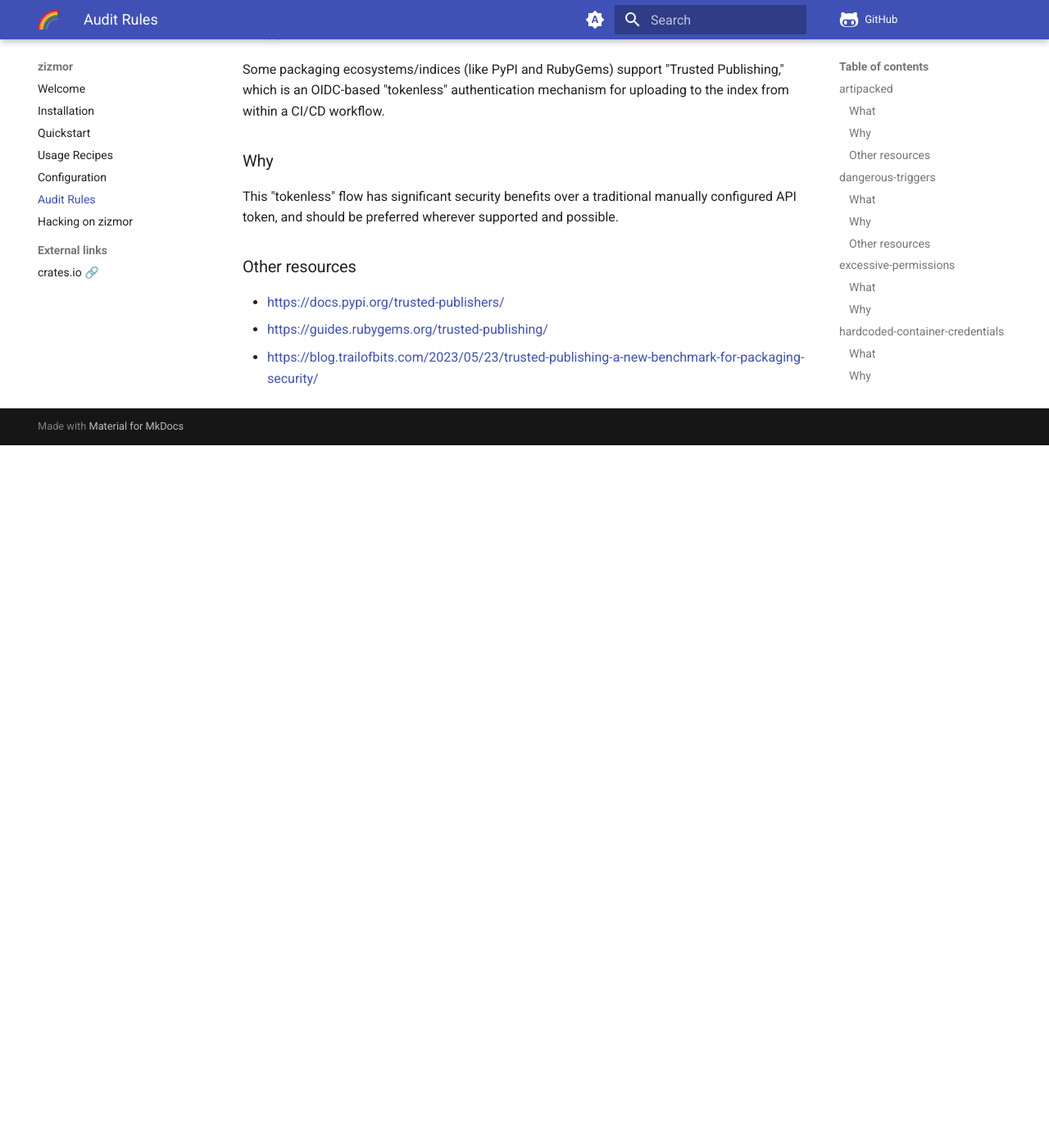
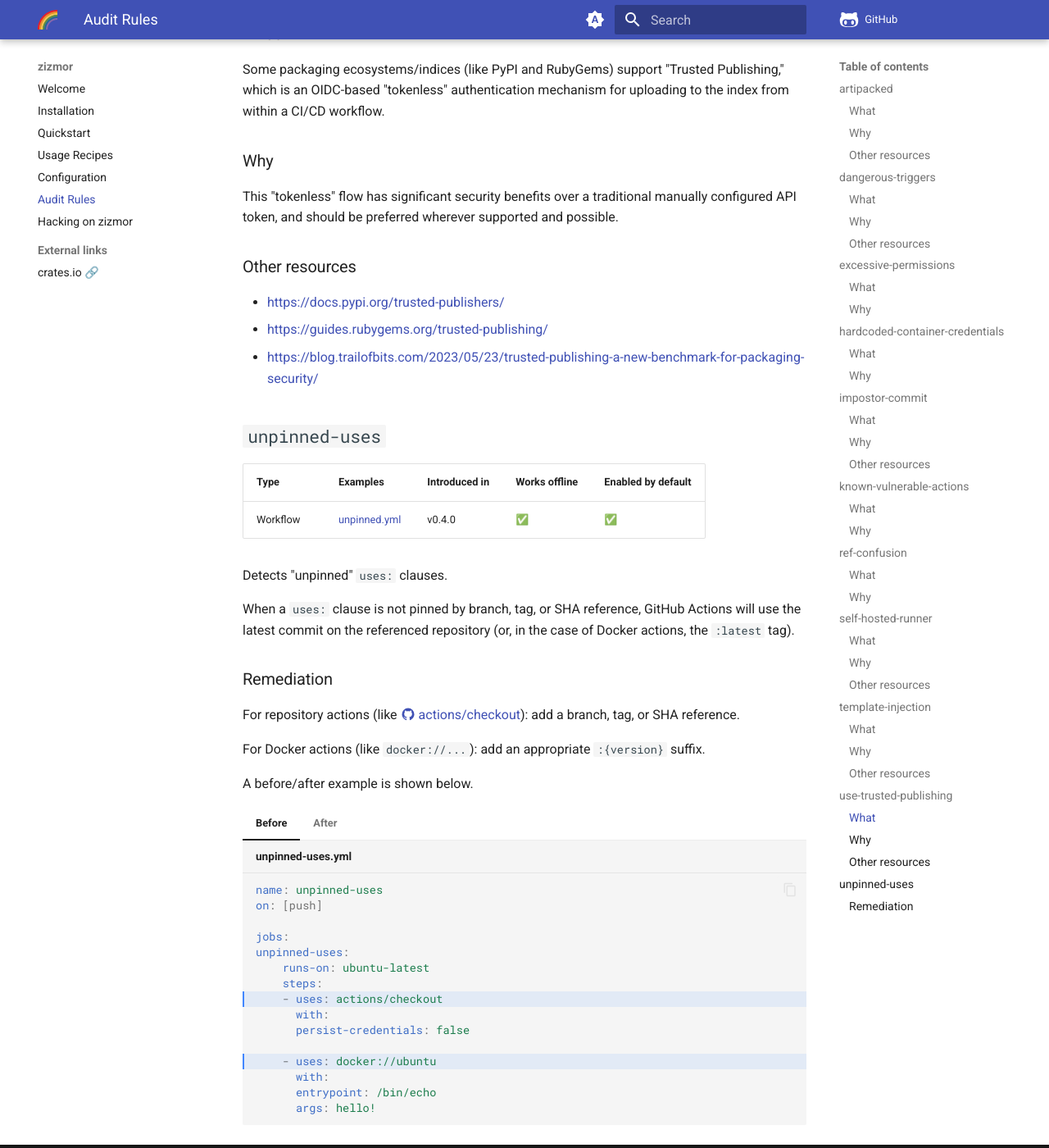
Before and after one commit to zizmorcore/zizmor, an MkDocs documentation site: the page built from docs/audits.md, in a window 1280 px wide and 1400 px high, scrolled down 5935 px. Shown: the whole window at 82% size. Built offline with MkDocs 1.6.1 and Material for MkDocs 9.7.7, drawn with Linux system fonts in a browser that asks for light colours; comment, search, counter and statistics services are not loaded; before the commit the page ends 6478 px from its top, so only the background shows below that.

Commit message:
docs: add unpinned-uses docs

````diff
--- a/docs/audits.md
+++ b/docs/audits.md
@@ -259,3 +259,67 @@ and possible.
 * <https://docs.pypi.org/trusted-publishers/>
 * <https://guides.rubygems.org/trusted-publishing/>
 * <https://blog.trailofbits.com/2023/05/23/trusted-publishing-a-new-benchmark-for-packaging-security/>
+
+## `unpinned-uses`
+
+| Type     | Examples                     | Introduced in | Works offline  | Enabled by default |
+|----------|------------------------------|---------------|----------------|--------------------|
+| Workflow  | [unpinned.yml]              | v0.4.0        | ✅             | ✅                 |
+
+[unpinned.yml]: https://github.com/woodruffw/gha-hazmat/blob/main/.github/workflows/unpinned.yml
+
+Detects "unpinned" `uses:` clauses.
+
+When a `uses:` clause is not pinned by branch, tag, or SHA reference,
+GitHub Actions will use the latest commit on the referenced repository
+(or, in the case of Docker actions, the `:latest` tag).
+
+### Remediation
+
+For repository actions (like @actions/checkout): add a branch, tag, or SHA
+reference.
+
+For Docker actions (like `docker://...`): add an appropriate
+`:{version}` suffix.
+
+A before/after example is shown below.
+
+=== "Before"
+
+    ```yaml title="unpinned-uses.yml" hl_lines="8 12"
+    name: unpinned-uses
+    on: [push]
+
+    jobs:
+    unpinned-uses:
+        runs-on: ubuntu-latest
+        steps:
+        - uses: actions/checkout
+          with:
+          persist-credentials: false
+
+        - uses: docker://ubuntu
+          with:
+          entrypoint: /bin/echo
+          args: hello!
+    ```
+
+=== "After"
+
+    ```yaml title="unpinned-uses.yml" hl_lines="8 12"
+    name: unpinned-uses
+    on: [push]
+
+    jobs:
+    unpinned-uses:
+        runs-on: ubuntu-latest
+        steps:
+        - uses: actions/checkout@v4
+          with:
+          persist-credentials: false
+
+        - uses: docker://ubuntu:24.04
+          with:
+          entrypoint: /bin/echo
+          args: hello!
+    ```
--- a/mkdocs.yml
+++ b/mkdocs.yml
@@ -67,6 +67,11 @@ markdown_extensions:
   - admonition
   - pymdownx.details
   - pymdownx.superfences
+  - pymdownx.tabbed:
+      alternate_style: true
+      slugify: !!python/object/apply:pymdownx.slugs.slugify
+        kwds:
+          case: lower
   - pymdownx.snippets:
       base_path:
         - "docs/snippets"
@@ -75,6 +80,10 @@ markdown_extensions:
   - attr_list
   - toc:
       permalink: 🔗
+  - pymdownx.highlight:
+      anchor_linenums: true
+      line_spans: __span
+      pygments_lang_class: true
 
 validation:
   omitted_files: warn
````
